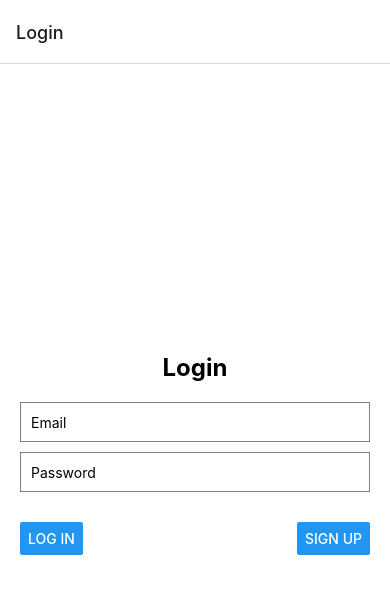
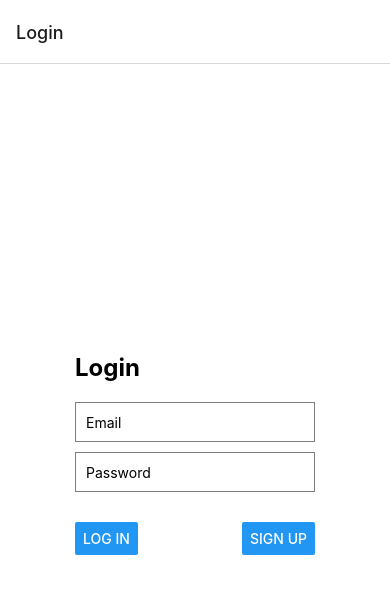
Before and after one commit to RJPinoy/firebase_prep_cours, a React Native app: screen /Login in a window 390 px wide. Shown: the top 594 px of the page. Built offline with nearby package versions, Linux system fonts and the light colour scheme; no server answers.

Commit message:
authentification hotfix

```diff
--- a/App.js
+++ b/App.js
@@ -2,15 +2,39 @@ import HomeScreen from "./screens/HomeScreen";
 import LoginScreen from "./screens/LoginScreen";
 import { NavigationContainer } from "@react-navigation/native";
 import { createNativeStackNavigator } from '@react-navigation/native-stack'
+import { User, onAuthStateChanged } from "firebase/auth";
+import * as React from "react";
+import { FIREBASE_AUTH } from "./firebaseConfig";
 
 export default function App() {
   const Stack = createNativeStackNavigator();
+  const InnerStack = createNativeStackNavigator();
+
+  const [user, setUser] = React.useState(null)
+
+  React.useEffect(() => {
+    onAuthStateChanged(FIREBASE_AUTH, (user) => {
+      console.log(user);
+      setUser(user);
+    })
+  }, [])
+
+  function InsideNavigation() {
+    return (
+      <InnerStack.Navigator initialRouteName="Home">
+        <InnerStack.Screen name='Home' component={ HomeScreen } />
+      </InnerStack.Navigator>
+    )
+  }
 
   return (
     <NavigationContainer>
       <Stack.Navigator initialRouteName='Login'>
-        <Stack.Screen name='Home' component={ HomeScreen } />
-        <Stack.Screen name='Login' component={ LoginScreen } />
+        { user ?
+          <Stack.Screen options={{ headerShown: false }} name="InsideNav" component={ InsideNavigation } />
+          :
+          <Stack.Screen name='Login' component={ LoginScreen } />
+        }
       </Stack.Navigator>
     </NavigationContainer>
   );
--- a/screens/HomeScreen.js
+++ b/screens/HomeScreen.js
@@ -1,12 +1,11 @@
-import { StatusBar } from 'expo-status-bar';
-import { StyleSheet, Text, View } from 'react-native';
+import { StyleSheet, Text, View, Button } from 'react-native';
 
 const HomeScreen = () => {
     return (
         <>
             <View style={styles.container}>
-                <Text>Open up App.js to start working on your app!</Text>
-                <StatusBar style="auto" />
+                <Text>Homescreen!</Text>
+                <Button title='Log out' onPress={() => { console.log('should log out') }} />
             </View>
         </>
     );
--- a/screens/LoginScreen.js
+++ b/screens/LoginScreen.js
@@ -1,4 +1,4 @@
-import { StyleSheet, Text, View, TextInput, Button, ActivityIndicator } from 'react-native';
+import { StyleSheet, Text, View, TextInput, Button, ActivityIndicator, KeyboardAvoidingView } from 'react-native';
 import * as React from "react";
 import { FIREBASE_AUTH } from '../firebaseConfig';
 import { signInWithEmailAndPassword, createUserWithEmailAndPassword } from "firebase/auth";
@@ -42,9 +42,10 @@ const LoginScreen = () => {
     return (
         <>
             <View style={styles.container}>
+                <KeyboardAvoidingView behavior='padding'>
                     <Text style={styles.title}>Login</Text>
                     <TextInput style={styles.input} placeholder='Email' value={ email } autoCapitalize='none' onChangeText={ setEmail }/>
-                <TextInput style={styles.input} placeholder='Password' value={ password } autoCapitalize='none' onChangeText={ setPassword } secureTextEntry={true} />
+                    <TextInput style={styles.input} placeholder='Password' value={ password } autoCapitalize='none' onChangeText={ setPassword } secureTextEntry={ true } />
                     {
                         isLoading ?
                         <ActivityIndicator size='large' color={ 'black' }/>
@@ -54,6 +55,7 @@ const LoginScreen = () => {
                             <Button title='SIGN UP' onPress={ SignUp }/>
                         </View>
                     }
+                </KeyboardAvoidingView>
             </View>
         </>
     );
```
Lines whose indentation alone changed are shown as unchanged.
